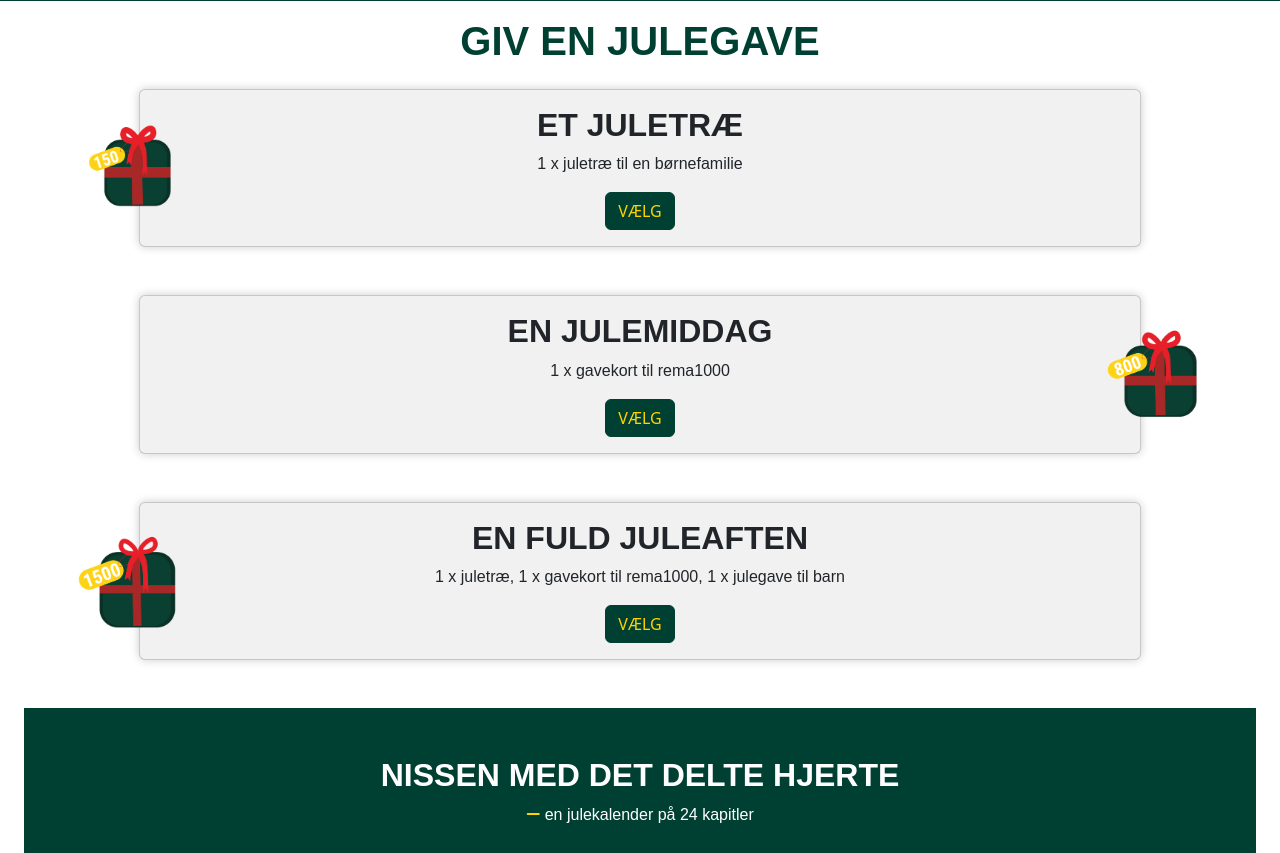
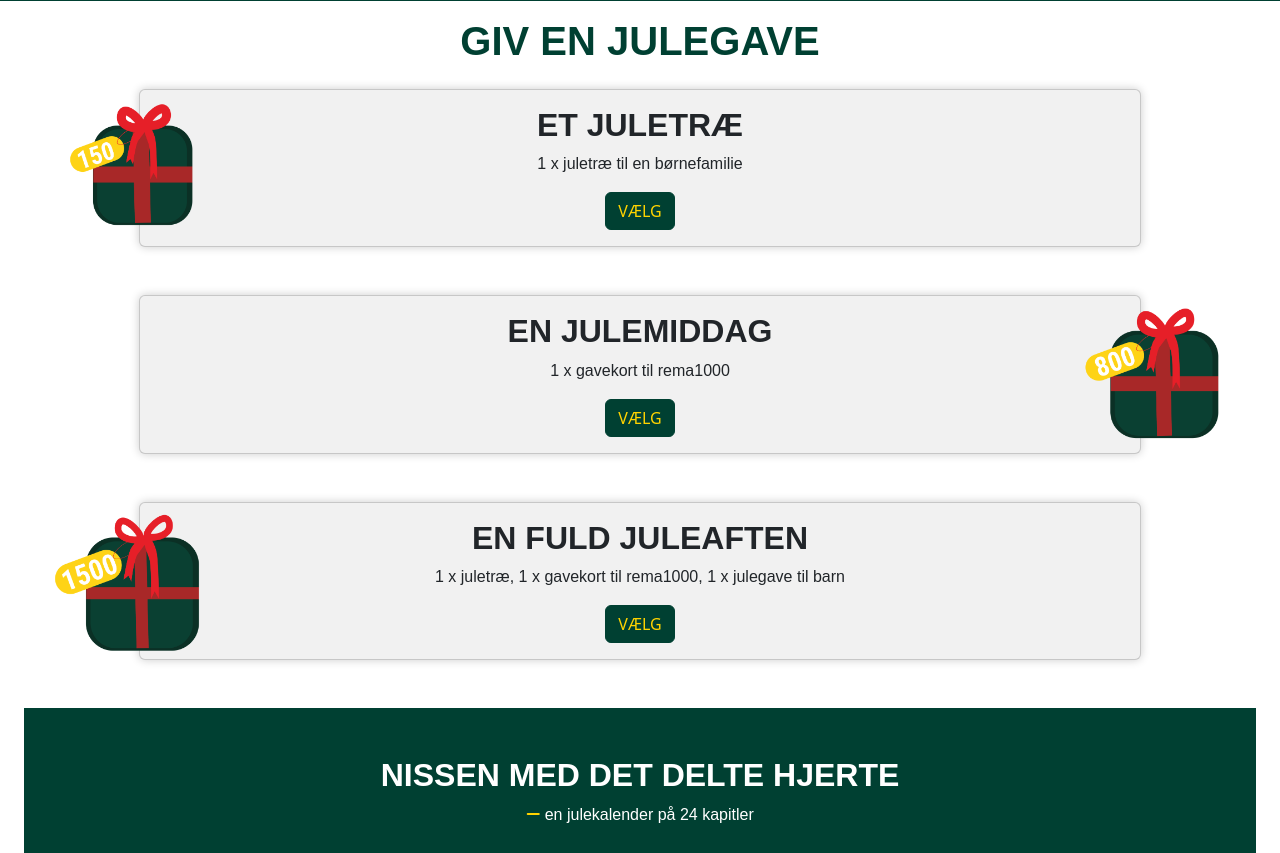
Before and after one commit to sofiepiszczek/Julehjaelp, a PHP site: page / in a window 1280 px wide. Shown: the part 1339-2192 px from the top of the page. Run offline with PHP 8.4, Linux system fonts and the light colour scheme; style sheets or scripts are compiled from the project's sources; some libraries are stand-ins or nearby versions; some web fonts are replaced.

Commit message:
kommentarer skrevet, samt str. ændre på pakkerne

```diff
--- a/index.php
+++ b/index.php
@@ -23,22 +23,26 @@ require "settings/init.php";
 </head>
 
 <body>
-
-<div class="container-fluid fixed-bottom flex-end">
+<!--til top funktion m. pil-->
+<div class="container-fluid position-absolute ">
     <i class="fa-solid fa-angles-up fa-2xl text-yellow pb-3" onclick="topFunction()" id="ToTop" title="Go to top"></i>
 </div>
 
 <div class="container-fluid p-0">
-
+<!--Landingpage video-->
     <div class="container-fluid banner m-0 p-0 d-flex flex-wrap overflow-hidden">
         <video autoplay muted loop class="videobg w-100 object-fit-cover position-absolute top-0 bottom-0 z-0">
             <source src="video/herovideo.mp4" type="video/mp4">
         </video>
+
+<!--Navbaren-->
         <div class="col-12 z-2">
             <?php
             include 'includes/navbar.php';
             ?>
         </div>
+
+<!--Landingpage-->
         <div class=" col-12 tekst1 d-flex justify-content-center align-items-center flex-wrap flex-column h-100 z-1 position-relative">
             <div><h1 class="text-yellow text-center">Vi har indsamlet</h1></div>
             <div><h1 id="counter" class="text-yellow text-center">0</h1></div>
@@ -49,6 +53,8 @@ require "settings/init.php";
                     href="#scrollspyNext"></a></div>
         </div>
     </div>
+
+<!--citat m. typewriter-->
     <div class="container-fluid">
         <div class="row">
             <div class="col-12 bg-darkgreen py-5 px-2">
@@ -58,6 +64,8 @@ require "settings/init.php";
                 <p class="text-center text-white fs-5 p-3"><i class="fa-solid fa-minus" style="color: #ffd300;"></i>
                     Line, 30 år, mor til Liwa, 3 år & Arlo, 1 år.</p>
             </div>
+
+<!--Cards m. pakkeløsning-->
             <div class="col-12 px-4">
                 <h2 class="text-darkgreen text text-center py-3 fs-1">GIV EN JULEGAVE</h2>
             <div>
@@ -77,7 +85,7 @@ require "settings/init.php";
 
                             <!-- Gave ikon -->
                             <div id="" class="position-absolute top-50 start-0 translate-middle">
-                                <img src="images/gave150.png" alt="Gave icon 150kr" style="width: 100px">
+                                <img src="images/gave150.png" alt="Gave icon 150kr" style="width: 150px">
                             </div>
                         </div>
                     </div>
@@ -97,7 +105,7 @@ require "settings/init.php";
                         </div>
                         <!-- Gave ikon -->
                         <div id="" class="position-absolute top-50 start-100 translate-middle">
-                            <img src="images/gave800.png" alt="Gave icon 800kr" style="width: 100px">
+                            <img src="images/gave800.png" alt="Gave icon 800kr" style="width: 150px">
                         </div>
                     </div>
                 </div>
@@ -118,11 +126,12 @@ require "settings/init.php";
 
                         <!-- Gave ikon -->
                         <div id="" class="position-absolute top-50 start-0 translate-middle">
-                            <img src="images/gave1500.png" alt="Gave icon 1500kr" style="width: 100px">
+                            <img src="images/gave1500.png" alt="Gave icon 1500kr" style="width: 150px">
                         </div>
                     </div>
                 </div>
             </div>
+<!--Nillo bog-->
             <div class="container-fluid bg-darkgreen py-4">
                 <div class="row justify-content-center align-items-center">
                     <div class="col-12 py-4 text-center text-white">
@@ -154,6 +163,8 @@ require "settings/init.php";
                     </div>
                 </div>
             </div>
+
+<!--Citat m. tyoewriter-->
             <div class="col-12 py-5 px-2">
                 <i class="fa-solid fa-quote-left fa-2xl py-3" style="color: #ffd300;"></i>
                 <p class="text-darkgreen text-center fs-3" id="typewriter2"></p>
```
